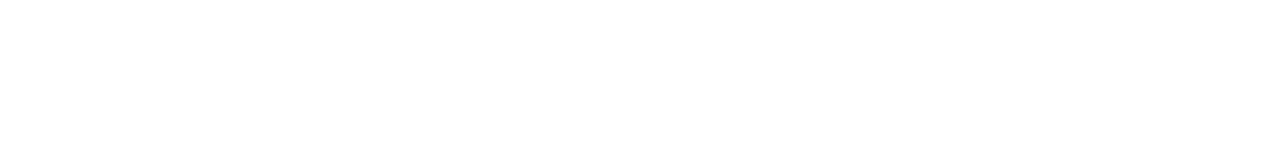
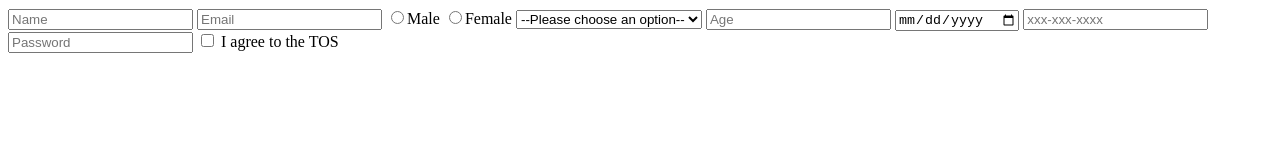
Before and after one commit to acciojob/signup-form-car-SuyashGaneshKadam, a website: page main.html in a window 1280 px wide. Drawn offline with Linux system fonts and the light colour scheme.

Commit message:
created a submission

```diff
--- a/main.html
+++ b/main.html
@@ -8,6 +8,24 @@
 
 <body>
 	<!-- the entire body must be written by student -->
+	<form method="post">
+		<input type="text" id="name" placeholder="Name" required>
+		<input type="email" id="email" placeholder="Email" required>
+		<input type="radio" id="gender_m" name="gender" required>Male
+		<input type="radio" id="gender_f" name="gender" required>Female
+		<select required>
+			<option>--Please choose an option--</option>
+			<option>Tata</option>
+			<option>Maruti</option>
+		</select>
+		<input type="number" id="age" placeholder="Age" required>
+		<input type="date" id="dob" required>
+		<input type="tel" id="tel" placeholder="xxx-xxx-xxxx">
+		<input type="password" id="password" placeholder="Password" required>
+		<input type="checkbox" id="tos" required>
+		<label>I agree to the TOS	</label>
+
+	</form>
     <script type="text/javascript" src="./script.js">
 </script>
 
```
